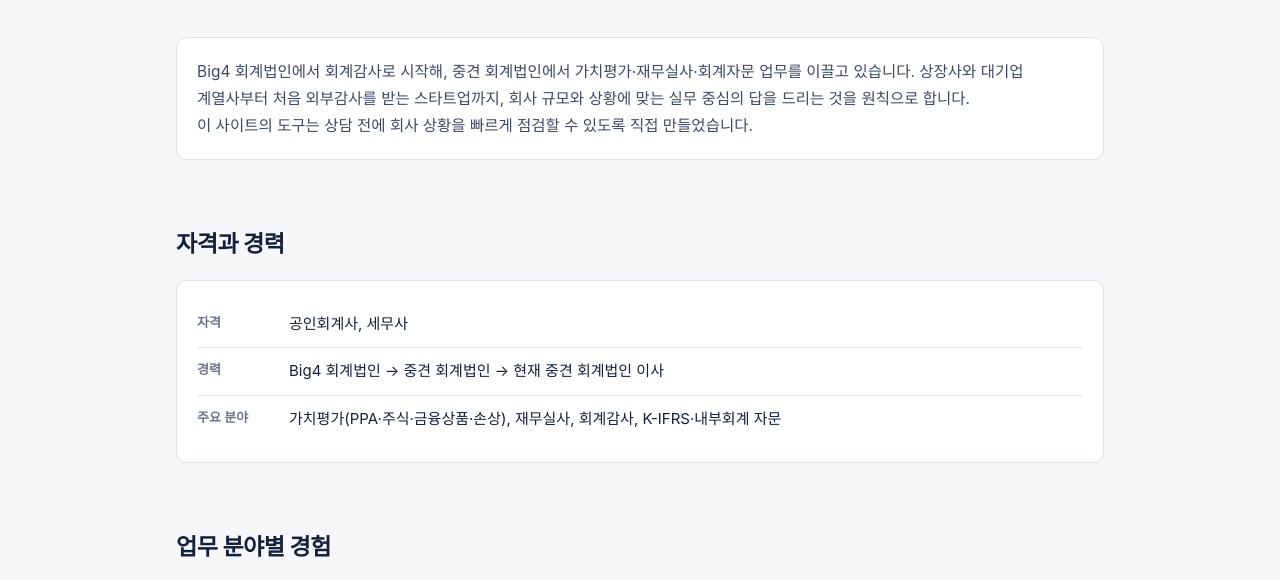
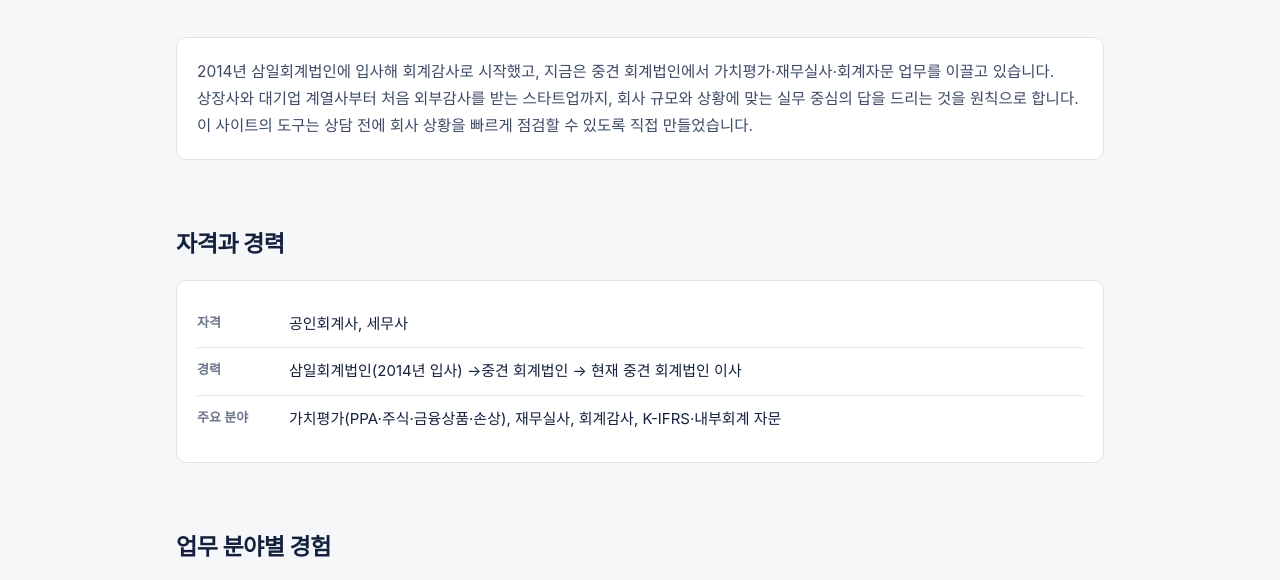
Before and after one commit to ybackh-ai/ybackh-ai.github.io, a plain HTML site: page about.html in a window 1280 px wide. Shown: the part 191-771 px from the top of the page. Drawn offline with Linux system fonts and the light colour scheme; no server answers; a web font is replaced by a local one.

Commit message:
About: first firm Samil (joined 2014)

```diff
--- a/about.html
+++ b/about.html
@@ -43,7 +43,7 @@
 
     <section>
       <div class="card">
-        <p style="margin-top:0">Big4 회계법인에서 회계감사로 시작해, 중견 회계법인에서 가치평가·재무실사·회계자문 업무를 이끌고 있습니다. 상장사와 대기업 계열사부터 처음 외부감사를 받는 스타트업까지, 회사 규모와 상황에 맞는 실무 중심의 답을 드리는 것을 원칙으로 합니다.</p>
+        <p style="margin-top:0">2014년 삼일회계법인에 입사해 회계감사로 시작했고, 지금은 중견 회계법인에서 가치평가·재무실사·회계자문 업무를 이끌고 있습니다. 상장사와 대기업 계열사부터 처음 외부감사를 받는 스타트업까지, 회사 규모와 상황에 맞는 실무 중심의 답을 드리는 것을 원칙으로 합니다.</p>
         <p style="margin-bottom:0">이 사이트의 도구는 상담 전에 회사 상황을 빠르게 점검할 수 있도록 직접 만들었습니다.</p>
       </div>
     </section>
@@ -54,7 +54,7 @@
         <table class="about-table">
           <tbody>
             <tr><th scope="row">자격</th><td>공인회계사, 세무사</td></tr>
-            <tr><th scope="row">경력</th><td>Big4 회계법인 → 중견 회계법인 → 현재 중견 회계법인 이사</td></tr>
+            <tr><th scope="row">경력</th><td>삼일회계법인(2014년 입사) →중견 회계법인 → 현재 중견 회계법인 이사</td></tr>
             <tr><th scope="row">주요 분야</th><td>가치평가(PPA·주식·금융상품·손상), 재무실사, 회계감사, K-IFRS·내부회계 자문</td></tr>
           </tbody>
         </table>
```
